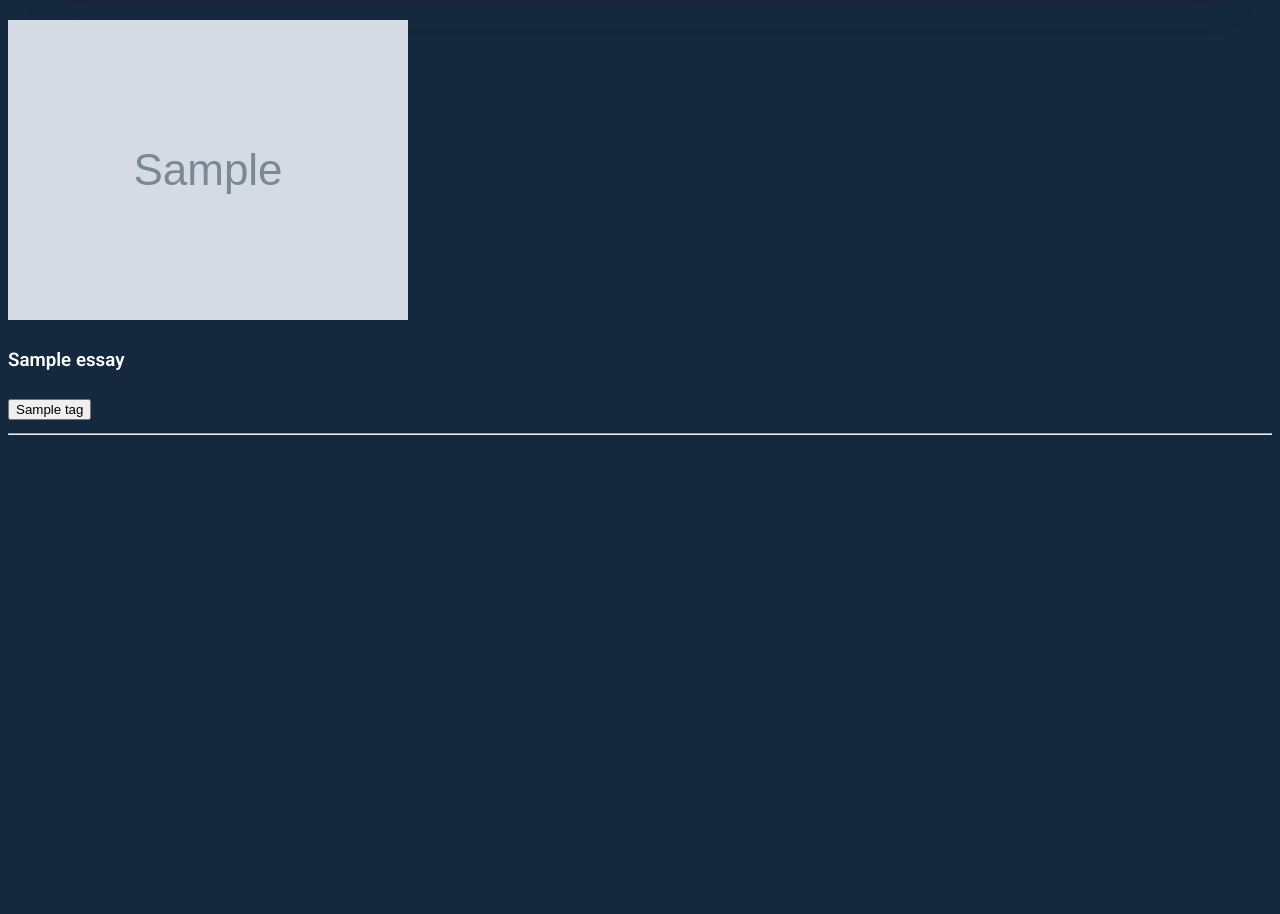
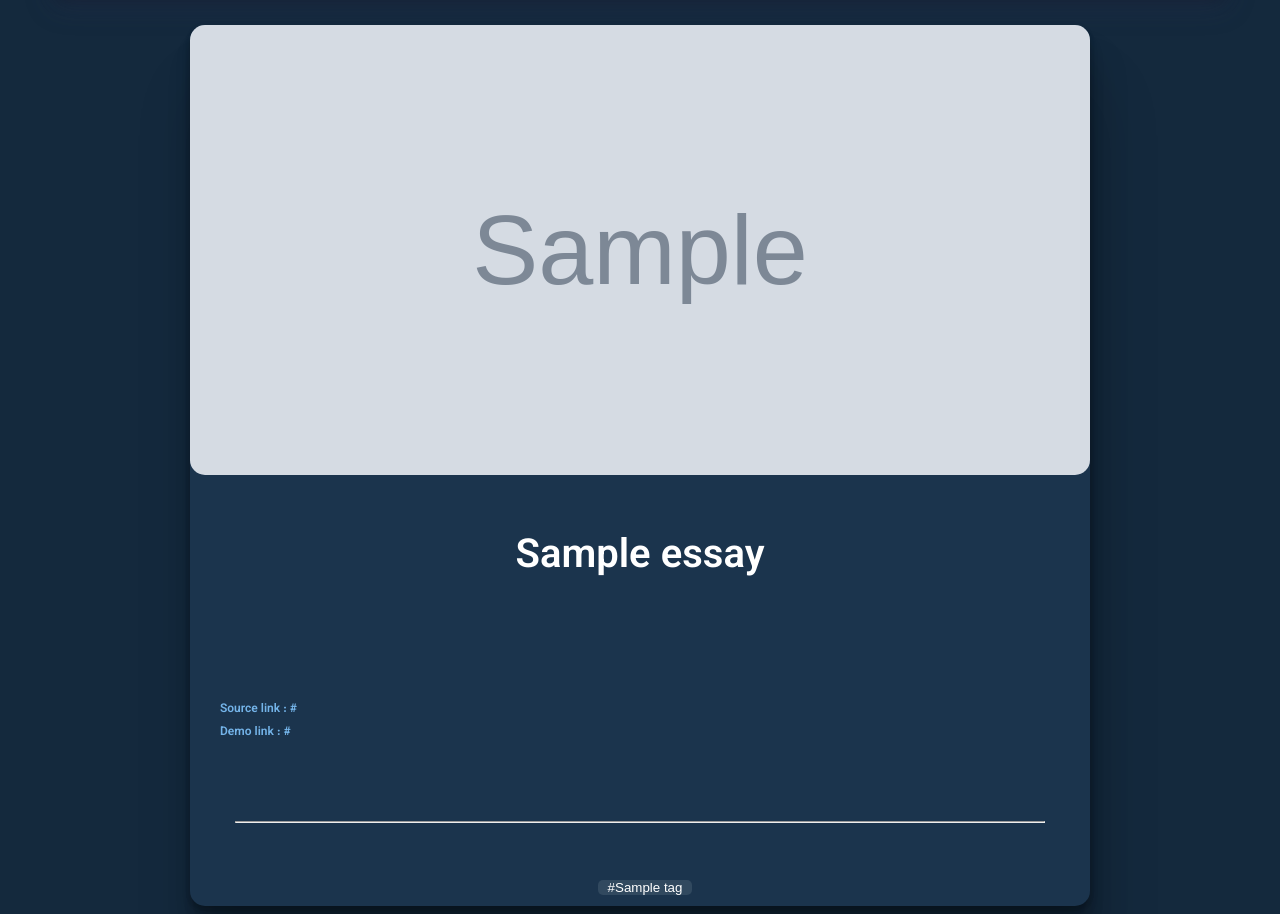
Before and after one commit to behshadrhp/linorix-dajngo-blog, a Django app: a page that uses templates/main.html in a window 1280 px wide. Shown: the part 110-1024 px from the top of the page. Before the commit the page ends 545 px from the top, so only its background shows below. Run offline with Django 4.2, Linux system fonts and the light colour scheme; tables that the repository leaves empty hold one stand-in row (values such as "Sample post"); grey boxes marked "Sample" are stand-in pictures.

Commit message:
complate view-essay page

```diff
--- a/blog/media/src/index.html
+++ b/blog/media/src/index.html
@@ -43,7 +43,7 @@
                     {% for tag in esy.tag.all%}
                         {% if forloop.counter <= 3 %}
                             <button>
-                                {{tag}}
+                                #{{tag}}
                             </button>
                         {% endif %}
                     {% endfor %}
--- a/blog/media/src/view_essay.html
+++ b/blog/media/src/view_essay.html
@@ -2,15 +2,40 @@
 
 {% load django_hide %}
 
+{% load static %}
+
 {% block media %}
+    <link rel="stylesheet" href="{% static 'style/view_essay.css' %}">
 
-    <img src="{{essay.upload_image.url}}">
-    <h3>{{essay.title}}<h3>
+    <div class="info">
+        <div class="img-essay">
+            <img src="{{essay.upload_image.url}}">
+        </div>
+        <div class="title-essay">
+            <h1>{{essay.title}}</h1>
+        </div>
+        <div class="description-essay">
+            <p>{{essay.description.html|safe}}</p>
+            <br>
+            {% if essay.source_link %}
+            <a href="{{essay.source_link}}" target="_blank">Source link : {{essay.source_link}}</a>
+            {% endif %}
+            <br>
+            {% if essay.demo_link %}
+            <a href="{{essay.demo_link}}" target="_blank">Demo link : {{essay.demo_link}}</a>
+            {% endif %}
+        </div>
+        <div class="hr-essay">
+            <hr>
+        </div>
 
-    {% for tag in essay.tag.all %}
-        <button>{{tag}}</button>
-    {% endfor %}
+        <div class="tag-essay">
+            {% for tag in essay.tag.all %}
+                <button>
+                    #{{tag}}
+                </button>
+            {% endfor %}
+        </div>
+    </div>
 
-    <hr>
-    <p>{{essay.description.html|safe}}</p>
 {% endblock media %}
--- a/static/style/main.css
+++ b/static/style/main.css
@@ -14,6 +14,11 @@ body {
 a{
     text-decoration: none;
     color: #74b4e9;
+    transition: 0.5s;
+}
+a:hover{
+    color: #FFF;
+    transition: 0.5s;
 }
 
 .study-logo{
--- /dev/null
+++ b/static/style/view_essay.css
@@ -0,0 +1,58 @@
+.info{
+    width: 900px;
+    height: auto;
+    margin: auto;
+    margin-top: 2%;
+    background-color: #1b344d;
+    border-radius: 15px;
+    box-shadow: rgba(0, 0, 0, 0.1) 0px 4px 4px 0px, rgba(0, 0, 0, 0.05) 0px 1px 6px 0px, rgba(0, 0, 0, 0.1) 0px 8px 8px 0px, rgba(0, 0, 0, 0.1) 0px 16px 16px 0px, rgba(0, 0, 0, 0.15) 8px 32px 32px 0px, rgba(0, 0, 0, 0.15) 8px 64px 64px 0px;
+}
+
+.img-essay img{
+    width: 900px;
+    height: 450px;
+    margin: auto;
+    border-radius: 15px;
+
+}
+
+.title-essay{
+    text-align: center;
+    font-size: 20px;
+    padding: 15px;
+}
+
+.description-essay{
+    font-size: 15px;
+    text-align: left;
+    padding: 30px;
+}
+
+.description-essay a{
+    font-size: 12px;
+    margin-top: 15px;
+}
+
+.hr-essay{
+    color: #32495f;
+    margin: auto;
+    margin-top: 20px;
+    margin-bottom: 20px;
+    padding: 20px;
+    width: 90%;
+}
+
+.tag-essay{
+    margin: auto;
+    text-align: center;
+    padding: 5px;
+}
+
+.tag-essay button{
+    background-color: #31495f;
+    color: #FFF;
+    border: none;
+    border-radius: 5px;
+    margin-left: 10px;
+    padding: 0px 10px 0px 10px;
+}
```
